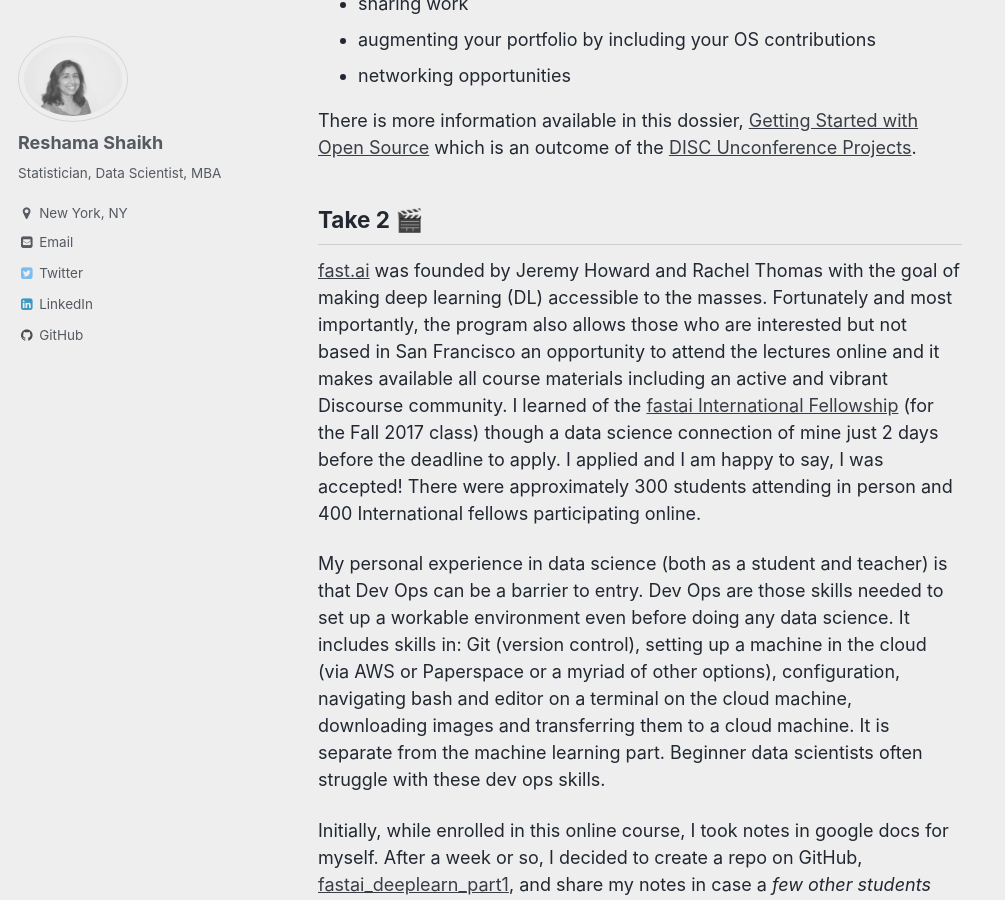
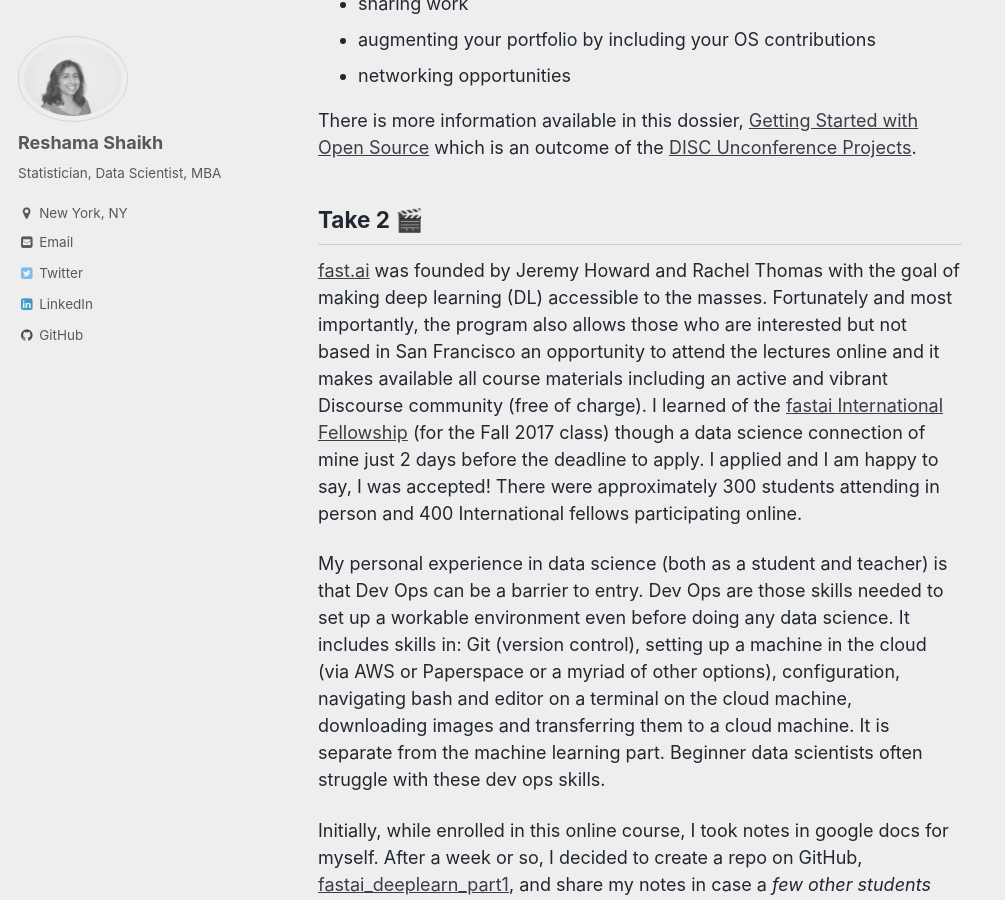
Before and after one commit to reshamas/reshamas.github.io, a Jekyll site: the page built from _posts/2018-04-07-how-i-unknowingly-contributed-to-open-source.md, in a window 1280 px wide and 900 px high, scrolled down 2636 px. Shown: the whole window, without its empty margins (0-1005 px from the left). Built offline with Jekyll 4.4.1, drawn with Linux system fonts in a browser that asks for light colours; emoji names are drawn with the system emoji font; comment, search, counter and statistics services are not loaded.

Commit message:
Update 2018-04-07-how-i-unknowingly-contributed-to-open-source.md

```diff
--- a/_posts/2018-04-07-how-i-unknowingly-contributed-to-open-source.md
+++ b/_posts/2018-04-07-how-i-unknowingly-contributed-to-open-source.md
@@ -58,7 +58,7 @@
 
 ## Take 2 :clapper:
 
-[fast.ai](http://www.fast.ai) was founded by Jeremy Howard and Rachel Thomas with the goal of making deep learning (DL) accessible to the masses.  Fortunately and most importantly, the program also allows those who are interested but not based in San Francisco an opportunity to attend the lectures online and it makes available all course materials including an active and vibrant Discourse community.  I learned of the [fastai International Fellowship](http://www.fast.ai/2017/09/08/international-fellowship/) (for the Fall 2017 class) though a data science connection of mine  just 2 days before the deadline to apply.  I applied and I am happy to say, I was accepted!  There were approximately 300 students attending in person and 400 International fellows participating online.
+[fast.ai](http://www.fast.ai) was founded by Jeremy Howard and Rachel Thomas with the goal of making deep learning (DL) accessible to the masses.  Fortunately and most importantly, the program also allows those who are interested but not based in San Francisco an opportunity to attend the lectures online and it makes available all course materials including an active and vibrant Discourse community (free of charge).  I learned of the [fastai International Fellowship](http://www.fast.ai/2017/09/08/international-fellowship/) (for the Fall 2017 class) though a data science connection of mine  just 2 days before the deadline to apply.  I applied and I am happy to say, I was accepted!  There were approximately 300 students attending in person and 400 International fellows participating online.
 
 My personal experience in data science (both as a student and teacher) is that Dev Ops can be a barrier to entry.  Dev Ops are those skills needed to set up a workable environment even before doing any data science.  It includes skills in:  Git (version control), setting up a machine in the cloud (via AWS or Paperspace or a myriad of other options), configuration, navigating bash and editor on a terminal on the cloud machine, downloading images and transferring them to a cloud machine.  It is separate from the machine learning part.  Beginner data scientists often struggle with these dev ops skills.
 
```
